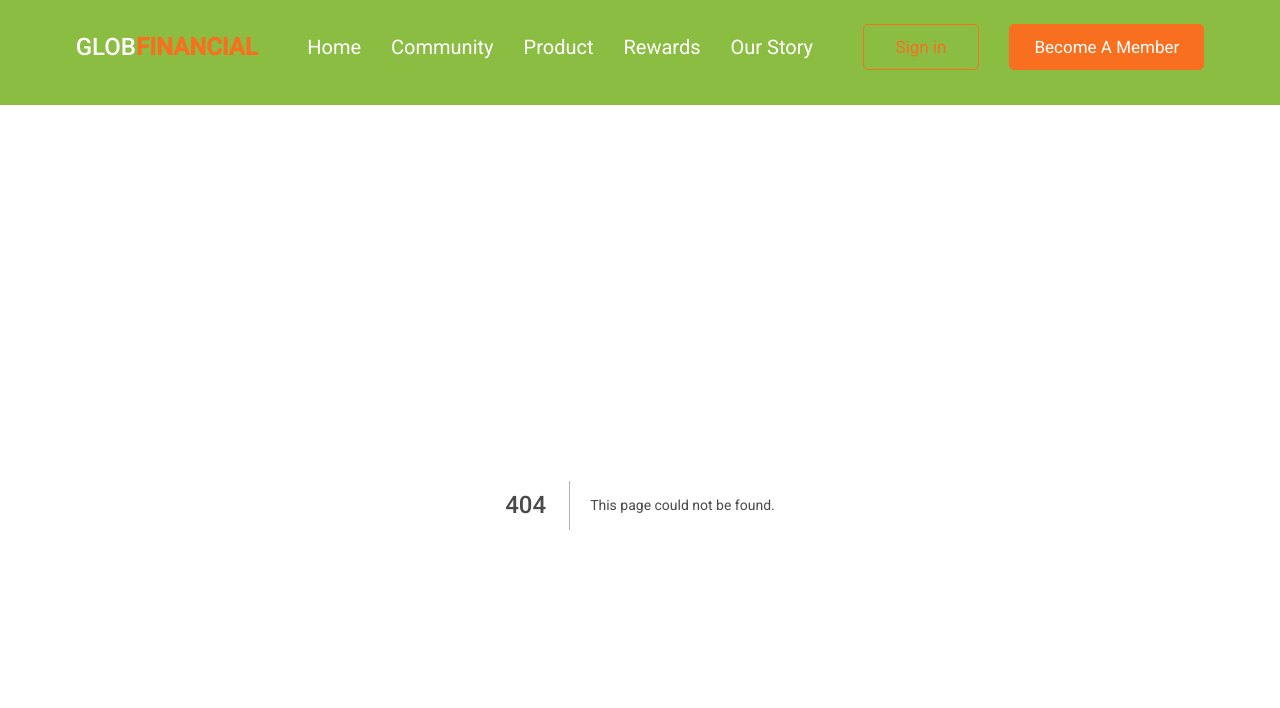
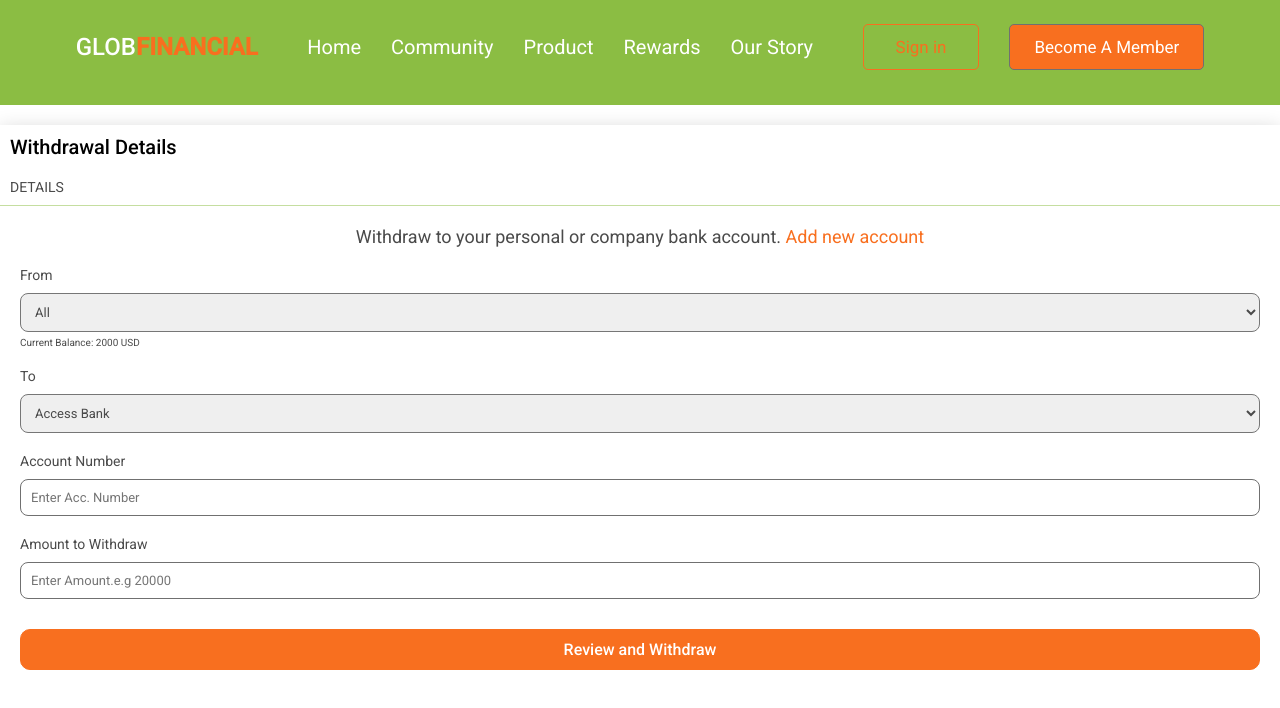
Before and after one commit to georgebsmith-tech/glob-financial-client, a Next.js app: page /withdrawal-details in a window 1280 px wide. Before the commit this address had no page. Shown: the top 708 px of the page. Built offline with nearby package versions, Linux system fonts and the light colour scheme.

Commit message:
designed the withdrawal details page

```diff
--- a/configs/links.js
+++ b/configs/links.js
@@ -1,7 +1,8 @@
 const links = {
     signUp: '/sign-up',
     dashboard: "/dashboard",
-    withdrawal: "/withdrawal"
+    withdrawal: "/withdrawal",
+    withdrawalDetails: "/withdrawal-details"
 }
 
 export default links;
--- a/pages/investment.js
+++ b/pages/investment.js
@@ -62,7 +62,7 @@ export default function SignIn() {
                                 <li className="f10">300 USD </li>
                                 <li className="f10">100 USD</li>
                                 <li>
-                                    <Link href={links.withdrawal || ""}>
+                                    <Link href={links.withdrawalDetails || ""}>
                                         <a className="f10 text-brand-orange bold">
                                             withdraw
                                 </a>
--- /dev/null
+++ b/pages/withdrawal-details.js
@@ -0,0 +1,108 @@
+import Head from 'next/head'
+import { useState } from "react"
+import styles from '../styles/Home.module.css'
+import links from '../configs/links'
+import Link from 'next/link'
+import { useRouter } from 'next/router'
+
+import { FaSmileO } from 'react-icons/fa'
+
+export default function SignIn() {
+    return (
+        <div
+            className="" style={{ width: "100vw", backgroundColor: "rgba(0, 0, 0, 0.16)" }}>
+            <h1 className="bold f20 tb v-shadow p10 mt20 bw">
+                Withdrawal Details
+            </h1>
+            <div className="bw">
+                <h2 className="f14 normal p10 bb">
+                    DETAILS
+                </h2>
+            </div>
+            <div className="bw p20">
+                <div className="mb20">
+                    <p className="f18 center-text">
+                        Withdraw to your personal or company bank account. <span className="f18 text-brand-orange">Add new account</span>
+                    </p>
+                </div>
+                <form action="">
+                    <div className="mb20">
+                        <label htmlFor="" className="f14 mb10 block">
+                            From
+                    </label>
+                        <select
+                            style={{ padding: "10px", width: "100%" }}
+                            className="br8 f13"
+                            name="" id="">
+                            <option value="All">
+                                All
+                        </option>
+                        </select>
+                        <div className="mt5">
+                            Current Balance: 2000 USD
+                        </div>
+
+                    </div>
+                    <div className="mb20">
+                        <label htmlFor="" className="f14 mb10 block">
+                            To
+                    </label>
+                        <select
+                            style={{ padding: "10px", width: "100%" }}
+                            className="br8 f13"
+                            name="" id="">
+                            <option value="All">
+                                Access Bank
+                        </option>
+                        </select>
+
+
+                    </div>
+
+                    <div className="mb20">
+                        <label htmlFor="" className="f14 mb10 block">
+                            Account Number
+                    </label>
+                        <input
+                            style={
+                                {
+                                    padding: "10px",
+                                    width: "100%"
+                                }
+                            }
+                            className="br8 f13 bd"
+                            type="number"
+                            placeholder="Enter Acc. Number" />
+
+
+                    </div>
+                    <div className="mb20">
+                        <label htmlFor="" className="f14 mb10 block">
+                            Amount to Withdraw
+                    </label>
+                        <input
+                            style={
+                                {
+                                    padding: "10px",
+                                    width: "100%"
+                                }
+                            }
+                            className="br8 f13 bd"
+                            type="number"
+                            placeholder="Enter Amount.e.g 20000" />
+
+
+                    </div>
+                    <div className="center-text mt30">
+                        <button className="tw br10 bg-brand-orange f16 p10 bd-brand-orange bold" style={{ width: "100%" }}>
+                            Review and Withdraw
+            </button>
+                    </div>
+
+
+
+                </form>
+            </div>
+        </div>
+    )
+}
--- a/styles/globals.css
+++ b/styles/globals.css
@@ -349,3 +349,19 @@ grid-template-columns: repeat(7,1fr);
 .mb2{
   margin-bottom: 2px;
 }
+
+.br8{
+  border-radius:8px;
+}
+
+.fw{
+  width: 100%;
+}
+
+.bb{
+  border-bottom: 1px solid #8BBD4380;
+}
+
+.bd{
+  border: 1px solid #707070;
+}
```
